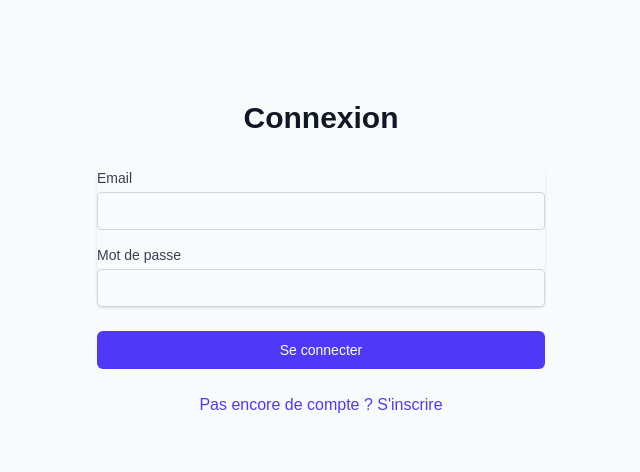
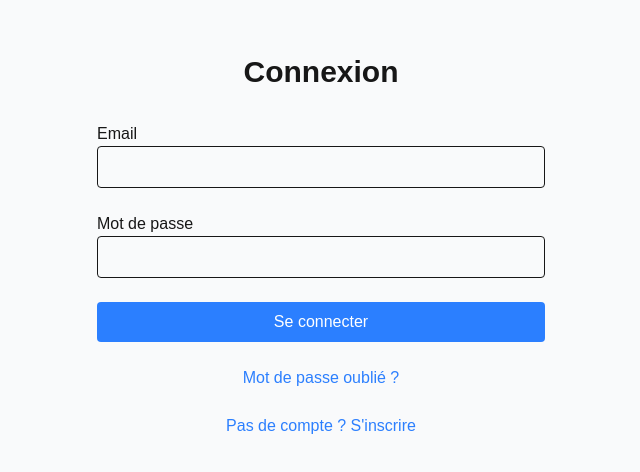
Before and after one commit to frederictaieb/supa-app, a Next.js app: page /login in a window 1280 px wide. Shown: the part 154-626 px from the top of the page, without its empty margins (319-959 px from the left). Built offline with nearby package versions, Linux system fonts and the light colour scheme; no server answers.

Commit message:
correction

```diff
--- a/app/login/page.tsx
+++ b/app/login/page.tsx
@@ -2,119 +2,112 @@
 import { useState } from 'react'
 import { supabase } from '@/lib/supabase'
 import { useRouter } from 'next/navigation'
-import { AuthError } from '@supabase/supabase-js'
 import Link from 'next/link'
 
-type LoginFormData = {
-  email: string
-  password: string
-}
-
 export default function Login() {
-  const [formData, setFormData] = useState<LoginFormData>({
-    email: '',
-    password: ''
-  })
+  const [email, setEmail] = useState('')
+  const [password, setPassword] = useState('')
   const [loading, setLoading] = useState(false)
-  const [error, setError] = useState<string | null>(null)
+  const [resetMode, setResetMode] = useState(false)  // Pour basculer entre login et reset
   const router = useRouter()
 
-  const handleChange = (e: React.ChangeEvent<HTMLInputElement>) => {
-    const { name, value } = e.target
-    setFormData(prev => ({
-      ...prev,
-      [name]: value
-    }))
-  }
-
+  // Fonction pour la connexion normale
   const handleLogin = async (e: React.FormEvent) => {
     e.preventDefault()
     setLoading(true)
-    setError(null)
 
-    try {
     const { error } = await supabase.auth.signInWithPassword({
-        email: formData.email,
-        password: formData.password,
+      email,
+      password,
     })
 
-      if (error) throw error
-
+    if (error) {
+      alert(error.message)
+    } else {
       router.push('/profile')
-      router.refresh()
-    } catch (error) {
-      setError((error as AuthError).message)
-    } finally {
+    }
     setLoading(false)
   }
+
+  // Nouvelle fonction pour réinitialiser le mot de passe
+  const handleResetPassword = async (e: React.FormEvent) => {
+    e.preventDefault()
+    setLoading(true)
+
+    const { error } = await supabase.auth.resetPasswordForEmail(email, {
+      redirectTo: `${window.location.origin}/update-password`,
+    })
+
+    if (error) {
+      alert(error.message)
+    } else {
+      alert('Vérifiez votre email pour réinitialiser votre mot de passe')
+      setResetMode(false)
+    }
+    setLoading(false)
   }
 
   return (
-    <div className="min-h-screen flex items-center justify-center bg-gray-50 py-12 px-4 sm:px-6 lg:px-8">
+    <div className="min-h-screen flex items-center justify-center bg-gray-50 py-12 px-4">
       <div className="max-w-md w-full space-y-8">
+        <h2 className="text-center text-3xl font-bold">
+          {resetMode ? 'Réinitialiser le mot de passe' : 'Connexion'}
+        </h2>
+
+        <form className="mt-8 space-y-6" onSubmit={resetMode ? handleResetPassword : handleLogin}>
           <div>
-          <h2 className="mt-6 text-center text-3xl font-extrabold text-gray-900">
-            Connexion
-          </h2>
+            <label>Email</label>
+            <input
+              type="email"
+              required
+              className="w-full p-2 border rounded"
+              value={email}
+              onChange={(e) => setEmail(e.target.value)}
+            />
           </div>
 
-        <form className="mt-8 space-y-6" onSubmit={handleLogin}>
-          {error && (
-            <div className="bg-red-100 p-3 rounded text-red-700">
-              {error}
+          {/* Afficher le champ mot de passe uniquement en mode connexion */}
+          {!resetMode && (
+            <div>
+              <label>Mot de passe</label>
+              <input
+                type="password"
+                required
+                className="w-full p-2 border rounded"
+                value={password}
+                onChange={(e) => setPassword(e.target.value)}
+              />
             </div>
           )}
 
-          <div className="rounded-md shadow-sm -space-y-px">
-            <div>
-              <label htmlFor="email" className="block text-sm font-medium text-gray-700">
-                Email
-              </label>
-              <input
-                id="email"
-                name="email"
-                type="email"
-                required
-                className="mt-1 appearance-none rounded relative block w-full px-3 py-2 border border-gray-300 placeholder-gray-500 text-gray-900 focus:outline-none focus:ring-indigo-500 focus:border-indigo-500 focus:z-10 sm:text-sm"
-                value={formData.email}
-                onChange={handleChange}
-              />
-            </div>
-
-            <div className="mt-4">
-              <label htmlFor="password" className="block text-sm font-medium text-gray-700">
-                Mot de passe
-              </label>
-              <input
-                id="password"
-                name="password"
-                type="password"
-                required
-                className="mt-1 appearance-none rounded relative block w-full px-3 py-2 border border-gray-300 placeholder-gray-500 text-gray-900 focus:outline-none focus:ring-indigo-500 focus:border-indigo-500 focus:z-10 sm:text-sm"
-                value={formData.password}
-                onChange={handleChange}
-              />
-            </div>
-          </div>
-
-          <div>
           <button
             type="submit"
             disabled={loading}
-              className="group relative w-full flex justify-center py-2 px-4 border border-transparent text-sm font-medium rounded-md text-white bg-indigo-600 hover:bg-indigo-700 focus:outline-none focus:ring-2 focus:ring-offset-2 focus:ring-indigo-500"
+            className="w-full bg-blue-500 text-white p-2 rounded hover:bg-blue-600"
           >
-              {loading ? 'Connexion...' : 'Se connecter'}
+            {loading
+              ? 'Chargement...'
+              : resetMode
+                ? 'Envoyer le lien de réinitialisation'
+                : 'Se connecter'
+            }
           </button>
-          </div>
 
-          <div className="text-center">
-            <Link
-              href="/signup"
-              className="font-medium text-indigo-600 hover:text-indigo-500"
+          {/* Bouton pour basculer entre les modes */}
+          <button
+            type="button"
+            onClick={() => setResetMode(!resetMode)}
+            className="w-full text-blue-500 hover:text-blue-600"
           >
-              Pas encore de compte ? S&apos;inscrire
+            {resetMode
+              ? 'Retour à la connexion'
+              : 'Mot de passe oublié ?'
+            }
+          </button>
+
+          <Link href="/signup" className="block text-center text-blue-500 hover:text-blue-600">
+            Pas de compte ? S&apos;inscrire
           </Link>
-          </div>
         </form>
       </div>
     </div>
```
Lines whose indentation alone changed are shown as unchanged.
